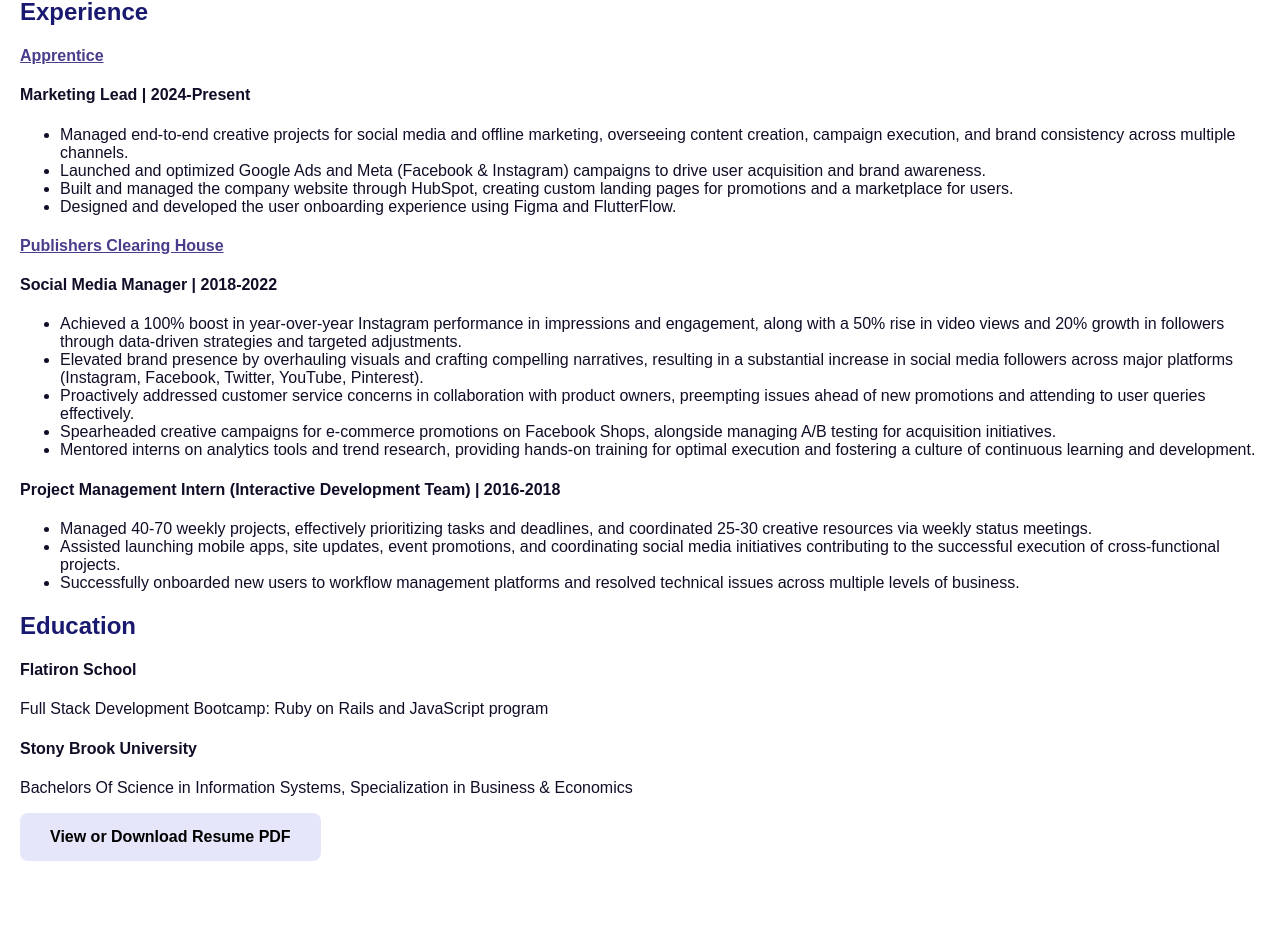
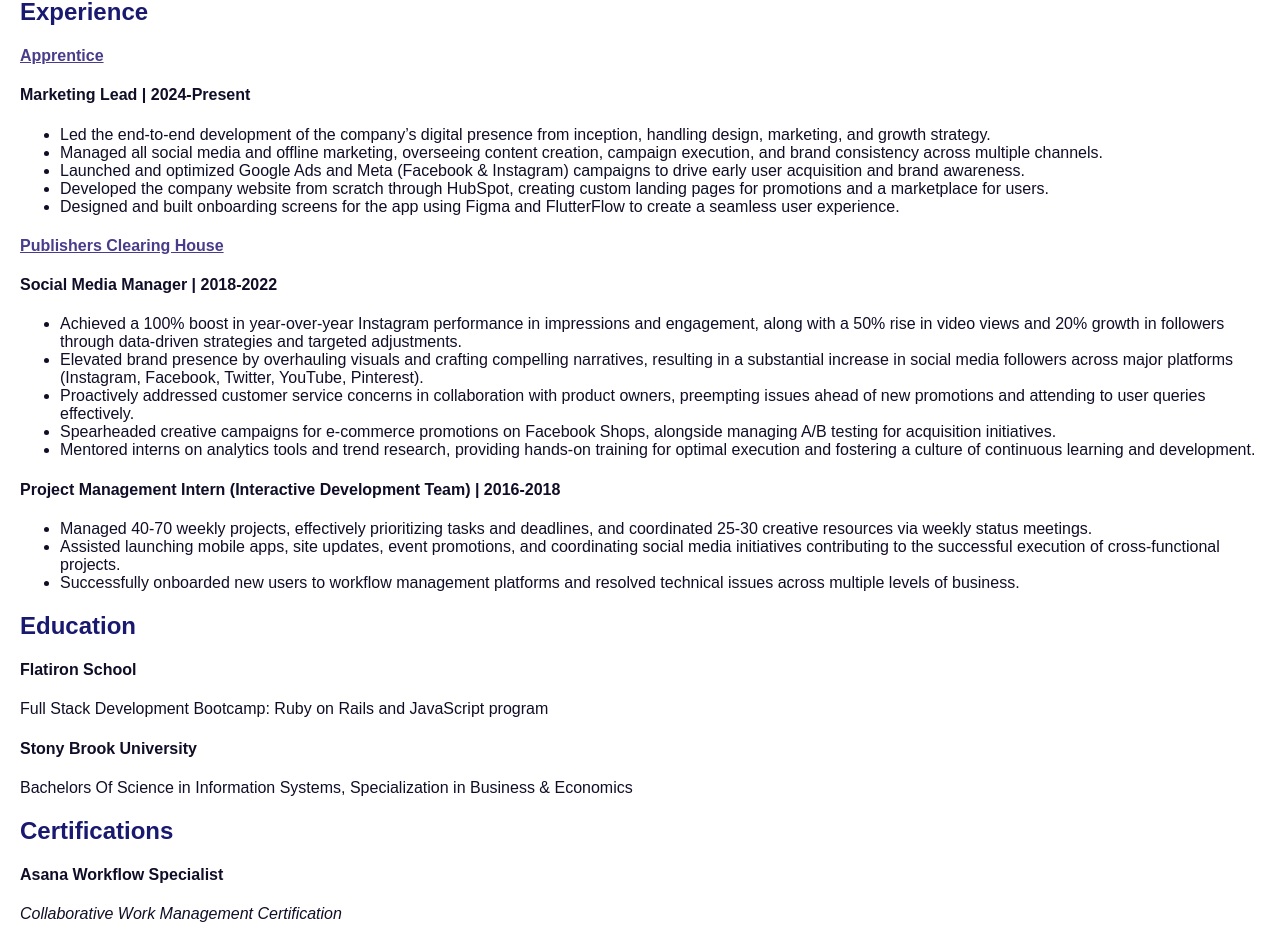
Before and after one commit to RafiaJK/portfolio, a React (Create React App) app: page /resume in a window 1280 px wide. Shown: the part 155-1094 px from the top of the page. Before the commit the page ends 1036 px from the top, so only its background shows below. Built offline with nearby package versions, Linux system fonts and the light colour scheme.

Commit message:
added Asana certification'

```diff
--- a/src/App.js
+++ b/src/App.js
@@ -36,7 +36,7 @@
           <div className="content-container">
             <Routes>
               <Route exact path="/" element={<Home />} />
-              <Route path="/resume" element={<> <ResumeExpanded/><Resume /> </>} />
+              <Route path="/resume" element={<> <ResumeExpanded/> <Resume /> </>} />
               <Route path="/about" element={<About />} />
               <Route path="/projects" element={<Projects />} />
               <Route path="/socials" element={<Socials />} />
--- a/src/ResumeExpanded.js
+++ b/src/ResumeExpanded.js
@@ -1,7 +1,7 @@
 import './App.css';
-// import Rafia_Khandaker_Resume from './Rafia_Khandaker_Resume.pdf';
 import './resume.css'
-// import Skills from './Skills'
+
+import badge from './Asana workflow specialist badge.png'
 
 function ResumeExpanded() {
 
@@ -9,35 +9,6 @@
     <div className="Resume">
       <h1>Resume</h1>
 
-      {/* <h3>Skills:</h3>
-      <div className="skills-blocks">
-        <ul className="tech-skills-list"><b>Developer:</b>
-          <li>JavaScript</li>
-          <li>React</li>
-          <li>Ruby</li>
-          <li>Rails</li>
-          <li>Sinatra</li>
-          <li>SQL</li>
-        </ul>
-
-        <ul className='tech-skills-list'><b>Design:</b>
-          <li>HTML/CSS</li>
-          <li>Figma</li>
-          <li>Lightroom</li>
-          <li>Illustrator</li>
-          <li>Photoshop</li>
-          <li>Canva</li>
-        </ul>
-
-        <ul className='tech-skills-list'><b>Social Media:</b>
-
-          <li>Google Analytics</li>
-          <li>Sentiment Analysis</li>
-          <li>Khoros</li>
-          <li>Pinterest Analytics</li>
-          <li>Meta Business Suite</li>
-        </ul>
-      </div> */}
 
       <h2>Experience</h2>
 
@@ -50,10 +21,11 @@
         <span>Marketing Lead |</span> 2024-Present
       </h4>
       <ul>
-        <li>Managed end-to-end creative projects for social media and offline marketing, overseeing content creation, campaign execution, and brand consistency across multiple channels.</li>
-        <li>Launched and optimized Google Ads and Meta (Facebook & Instagram) campaigns to drive user acquisition and brand awareness.</li>
-        <li>Built and managed the company website through HubSpot, creating custom landing pages for promotions and a marketplace for users.</li>
-        <li>Designed and developed the user onboarding experience using Figma and FlutterFlow.</li>
+        <li>Led the end-to-end development of the company’s digital presence from inception, handling design, marketing, and growth strategy.</li>
+        <li>Managed all social media and offline marketing, overseeing content creation, campaign execution, and brand consistency across multiple channels.</li>
+        <li>Launched and optimized Google Ads and Meta (Facebook & Instagram) campaigns to drive early user acquisition and brand awareness.</li>
+        <li>Developed the company website from scratch through HubSpot, creating custom landing pages for promotions and a marketplace for users.</li>
+        <li>Designed and built onboarding screens for the app using Figma and FlutterFlow to create a seamless user experience.</li>
       </ul>
 
       <h4>
@@ -91,6 +63,16 @@
       <h4>Stony Brook University</h4>
       <p>Bachelors Of Science in Information Systems, Specialization in Business & Economics</p>
 
+
+      <h2>Certifications</h2>
+      <h4>Asana Workflow Specialist</h4>
+      <i>Collaborative Work Management Certification</i>
+      <p>Learned to design and implement enterprise-level workflows for a team, as well as research-backed change management strategies to ensure teams adopt new workflows.</p>
+      <a href='https://certifications.asana.com/de8ea9f1-c723-4277-9136-2b635cf2bc18' target='blank'> <img src={badge} /> </a>
+
+      {/* resume pdf button in app.js */}
+      <br></br> <br></br>
+      <h2>Take a resume to go:</h2>
     </div>
   );
 }
```
Also changed, not shown: src/Asana workflow specialist badge.png (added).
